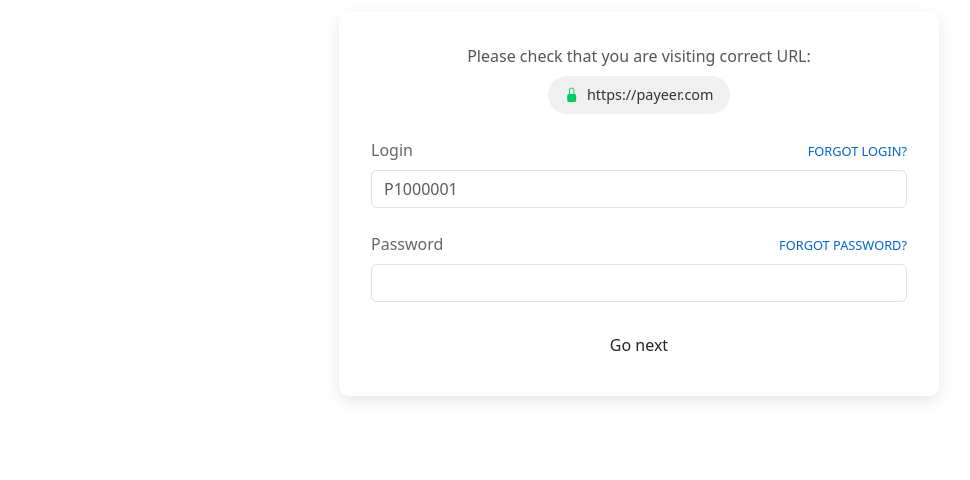
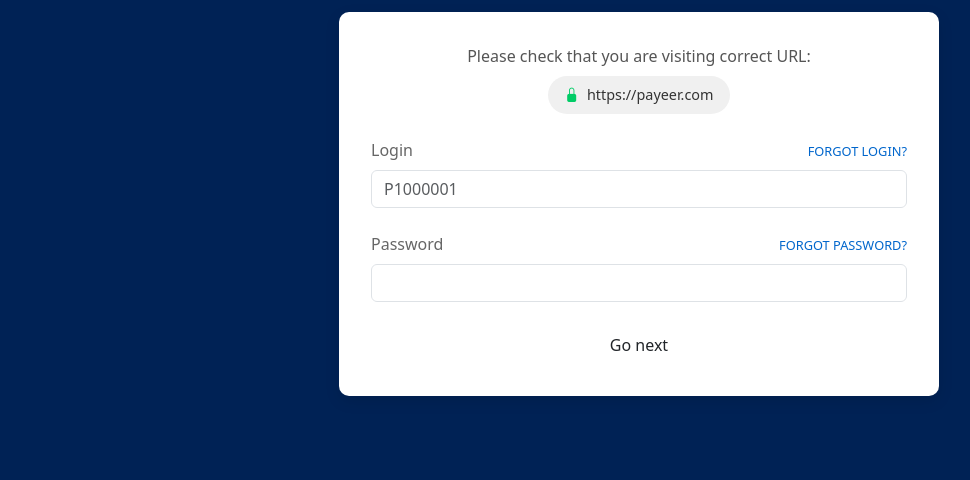
Before and after one commit to Areeqi0/Payeer, a website built with Vite: page index.html in a window 1280 px wide. Shown: the part 320-800 px from the top of the page, without its empty margins (1-971 px from the left). Built offline with nearby package versions, Linux system fonts and the light colour scheme.

Commit message:
Update index.html

```diff
--- a/index.html
+++ b/index.html
@@ -8,7 +8,7 @@
     <link rel="stylesheet" href="https://cdn.jsdelivr.net/npm/bootstrap-icons@1.11.2/font/bootstrap-icons.min.css">
     <link rel="stylesheet" href="/style.css">
   </head>
-  <body>
+  <body style="  background-color: #002255;">
     <div id="app">
       <div class="payeer-container">
         <!-- Header with logo -->
```
